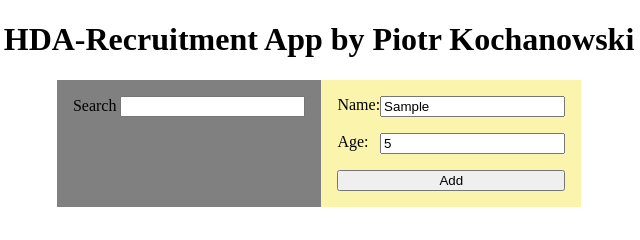
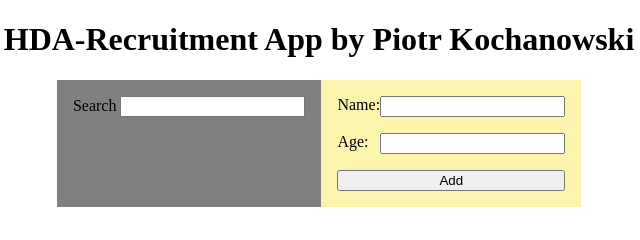
Before and after one commit to kohan14/hda-recruitment-piotr-kochanowski, a website with bundled scripts: page client/index.html in a window 1280 px wide. Both pictures are taken after typing "Sample", "5" into the empty fields and a click on the button "Add". Shown: the top 240 px of the page, 321-961 px from the left. Built offline with nearby package versions, Linux system fonts and the light colour scheme; files whose address does not match are found by name.

Commit message:
changed autocompletion attribute on form

```diff
--- a/client/index.html
+++ b/client/index.html
@@ -16,13 +16,13 @@
       <div id="alerts"></div>
       <section class="search-wrapper">
         <label for="search">Search</label>
-        <input name="search" id="search-bar" type="text" />
+        <input autocomplete="off" name="search" id="search-bar" type="text" />
         <div class="search-container">
           <ul class="search-results"></ul>
         </div>
       </section>
       <section class="form-wrapper">
-        <form id="add-form" class="add-form">
+        <form autocomplete="off" id="add-form" class="add-form">
           <div class="name-field">
             <label for="name">Name:</label>
             <input name="name" maxlength="20" type="name" pattern="[a-zA-Z]*" />
--- a/client/src/formSubmit.js
+++ b/client/src/formSubmit.js
@@ -17,6 +17,7 @@ const onFormSubmit = (e, form) => {
     sendForm(data).then(() => {
       generateAlert('success', 'Successfully added to DB !');
       console.log('CLIENT: Data successfully posted to BE');
+      inputs.forEach(input => (input.value = ''));
     });
   }
 };
```
